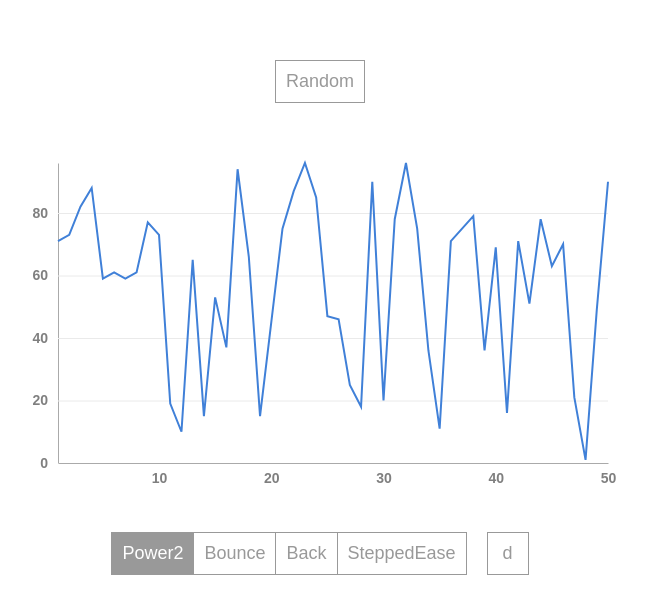
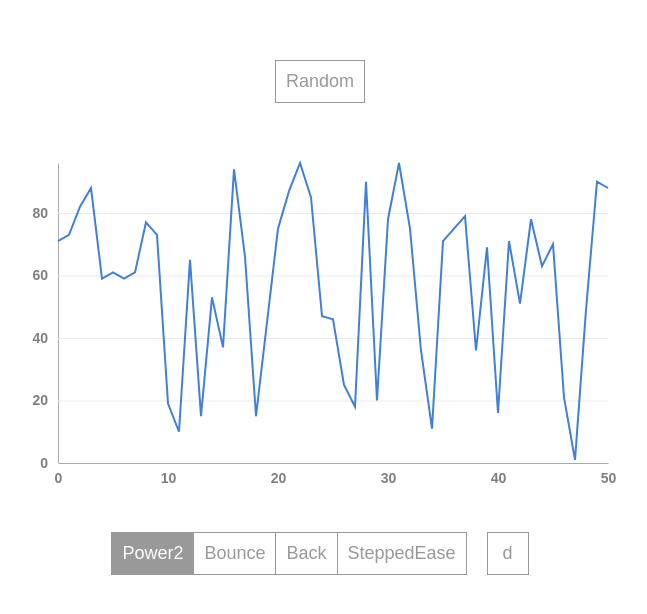
Before and after one commit to hogesuke/vue-d3-demo, a Vue app: page /#/ in a window 1280 px wide. Shown: the top 614 px of the page, without its empty margins (320-967 px from the left). Built offline with nearby package versions, Linux system fonts and the light colour scheme.

Commit message:
データのxの範囲を修正

```diff
--- a/src/pages/LineGraph.vue
+++ b/src/pages/LineGraph.vue
@@ -35,7 +35,7 @@ export default {
     },
     generateData () {
       const data = [];
-      for (let i = 1; i <= 50; i++) {
+      for (let i = 0; i <= 50; i++) {
         data.push({ x: i, y: this.getRandom(0, 100) });
       }
       return data;
```
